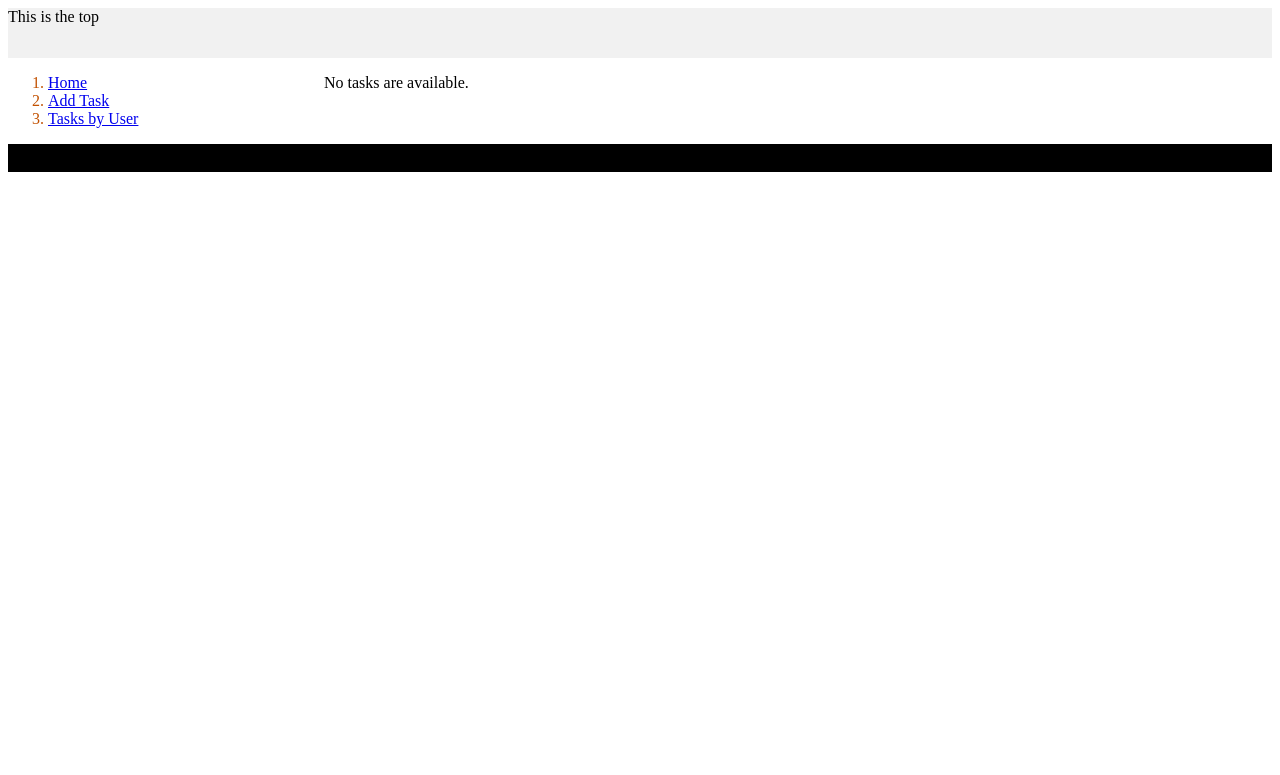
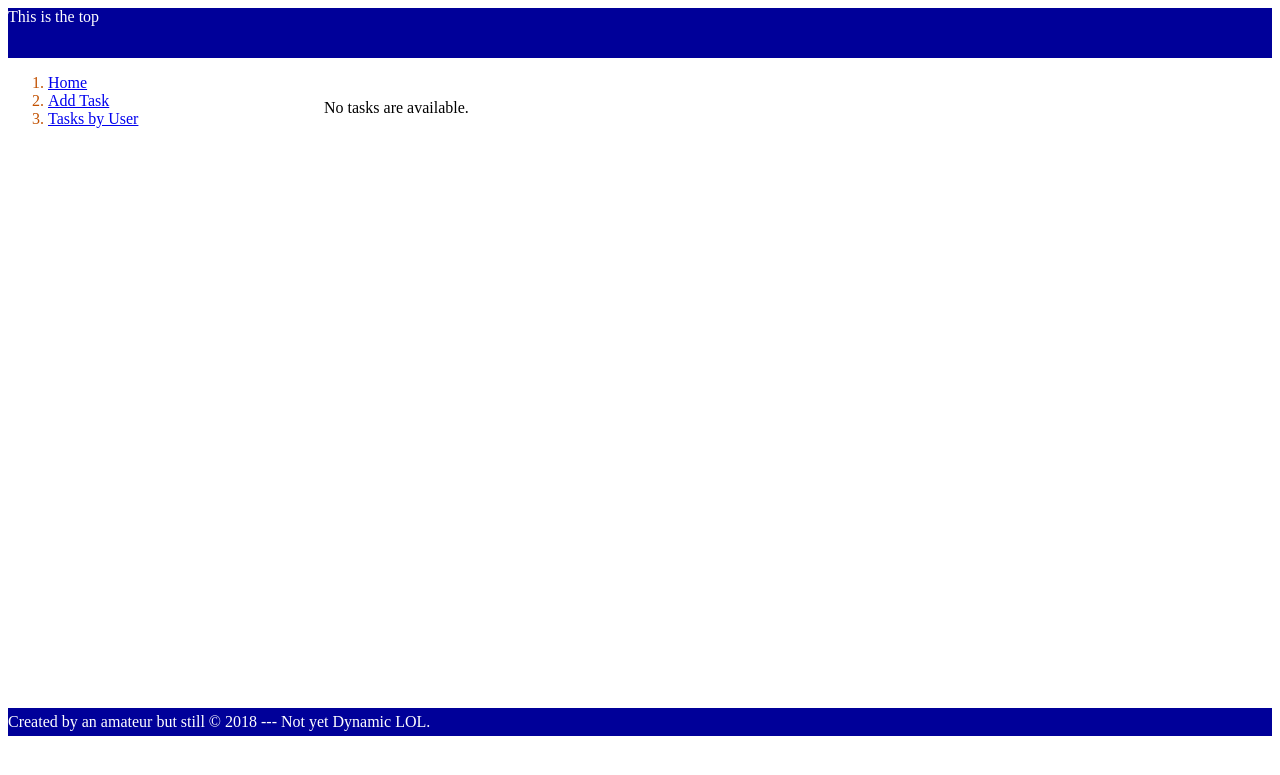
Before and after one commit to petrosky/cruddy, a Django app: page /cruddy/ in a window 1280 px wide. Shown: the top 775 px of the page. Run offline with Django 3.2, Linux system fonts and the light colour scheme; data that the repository does not hold is empty.

Commit message:
Commit from VGC

```diff
--- a/cruddy/css/styles.css
+++ b/cruddy/css/styles.css
@@ -1,4 +1,4 @@
-.leftnav {
+.left {
 
     background: red;
     width: 250px;
--- a/cruddy/static/css/styles.css
+++ b/cruddy/static/css/styles.css
@@ -1,17 +1,20 @@
 h1 {
-    color: #C25100;
+    color: #000099;
 }
 #header {
     width: 100%;
     height: 50px;
-    background-color: #f1f1f1;
+    background-color: #000099;
+    color: #ffffff;
 }
 
 #left {
     width: 25%;
     float: left;
+    min-height: 650px;
 }
 #right {
+    padding-top: 25px;
     width: 75%;
     float: right;
 }
@@ -28,10 +31,11 @@ li{
     position: relative;
     left: 0;
     bottom:0;
-    background-color:#000;
+    background-color:#000099;
     width:100%;
     bottom:0;
     padding:5px 0;
+    color: #ffffff;
 }
 .clearfix {
     clear:both;
--- a/cruddy/urls.py
+++ b/cruddy/urls.py
@@ -10,4 +10,5 @@ urlpatterns = [
     path('add_task', views.add_task, name='add_task'),
     path('tasks_by_user', views.tasks_by_user, name='tasks_by_user'),
     path('tasks/<int:user_id>/', views.tasks, name='tasks'),
+    path('users/', views.users, name='users'),
 ]
--- a/cruddy/views.py
+++ b/cruddy/views.py
@@ -30,8 +30,6 @@ def add_task(request):
         # check whether it's valid:
         if form.is_valid():
             form.save()
-            #task_name = request.POST.get('task_name')
-            #due_date = request.POST.get('due_date')
             # redirect to a new URL:
             return render(request, 'cruddy/index.html')
 
@@ -39,6 +37,11 @@ def add_task(request):
     else:
         form = TaskForm()
     return render(request, 'cruddy/add_task.html', {'form': form})
+
+
+def users(request):
+    users = Users.objects.all()
+    return render(request, 'cruddy/users.html', {'users': users})
 
 
 def tasks_by_user(request):
```
